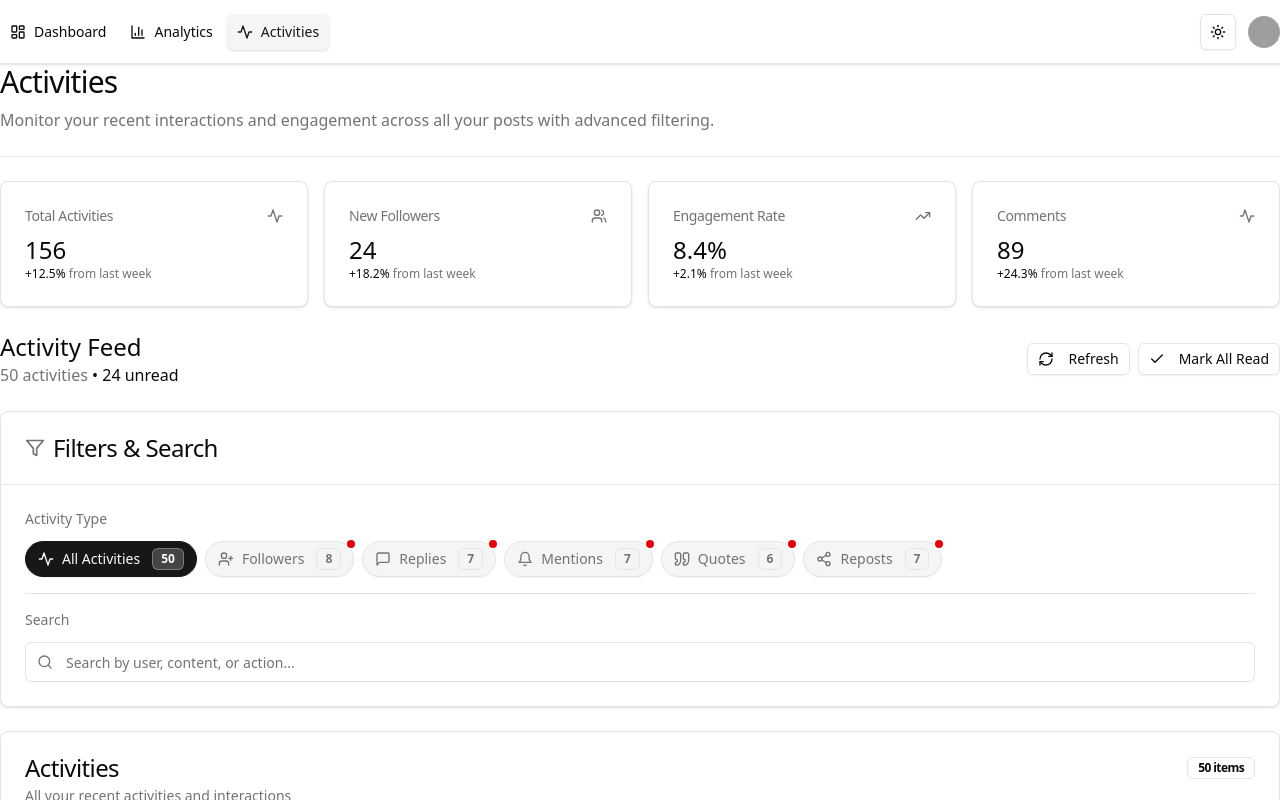
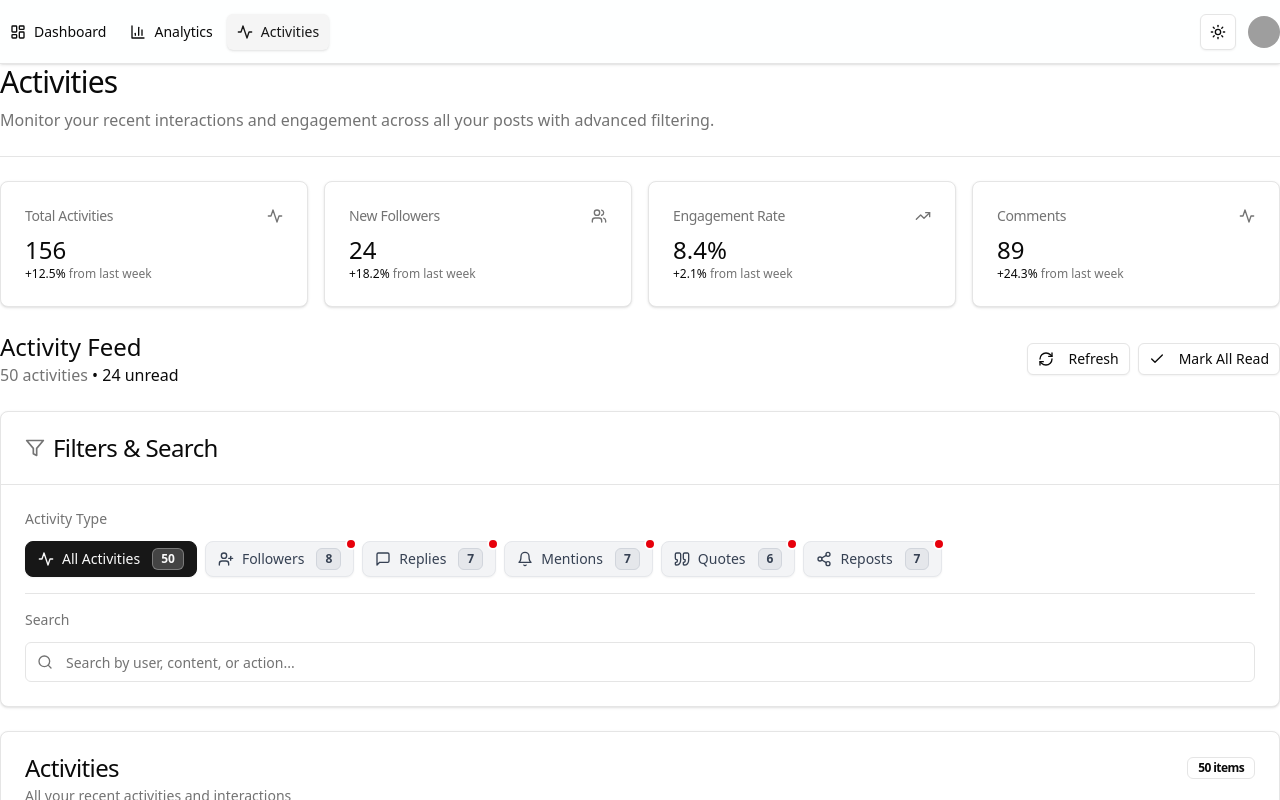
Before and after one commit to Nomad-engineers/threads-platform, a Next.js app: page /dashboard/activities in a window 1280 px wide. Shown: the top 800 px of the page. Built offline with nearby package versions, Linux system fonts and the light colour scheme; grey boxes are pictures that could not be loaded.

Commit message:
ui buttons with theme

```diff
--- a/components/dashboard/activities/activity-filters.tsx
+++ b/components/dashboard/activities/activity-filters.tsx
@@ -25,49 +25,49 @@ const filterConfig = [
     type: "all" as ActivityType,
     label: "All Activities",
     icon: Activity,
-    color: "text-muted-foreground",
-    bgColor: "bg-muted hover:bg-accent border border-border",
-    activeColor: "bg-primary text-primary-foreground hover:bg-primary/90 border border-primary",
+    color: "text-gray-700 dark:text-gray-200",
+    bgColor: "bg-gray-100 text-gray-700 border-gray-200 hover:bg-gray-200 dark:bg-gray-800 dark:text-gray-200 dark:border-gray-700 dark:hover:bg-gray-700",
+    activeColor: "bg-primary text-primary-foreground hover:bg-primary/90 dark:bg-primary/80 dark:hover:bg-primary/90 border-primary",
   },
   {
     type: "follow" as ActivityType,
     label: "Followers",
     icon: UserPlus,
-    color: "text-muted-foreground",
-    bgColor: "bg-muted hover:bg-accent border border-border",
-    activeColor: "bg-primary text-primary-foreground hover:bg-primary/90 border border-primary",
+    color: "text-gray-700 dark:text-gray-200",
+    bgColor: "bg-gray-100 text-gray-700 border-gray-200 hover:bg-gray-200 dark:bg-gray-800 dark:text-gray-200 dark:border-gray-700 dark:hover:bg-gray-700",
+    activeColor: "bg-primary text-primary-foreground hover:bg-primary/90 dark:bg-primary/80 dark:hover:bg-primary/90 border-primary",
   },
   {
     type: "reply" as ActivityType,
     label: "Replies",
     icon: MessageSquare,
-    color: "text-muted-foreground",
-    bgColor: "bg-muted hover:bg-accent border border-border",
-    activeColor: "bg-primary text-primary-foreground hover:bg-primary/90 border border-primary",
+    color: "text-gray-700 dark:text-gray-200",
+    bgColor: "bg-gray-100 text-gray-700 border-gray-200 hover:bg-gray-200 dark:bg-gray-800 dark:text-gray-200 dark:border-gray-700 dark:hover:bg-gray-700",
+    activeColor: "bg-primary text-primary-foreground hover:bg-primary/90 dark:bg-primary/80 dark:hover:bg-primary/90 border-primary",
   },
   {
     type: "mention" as ActivityType,
     label: "Mentions",
     icon: Bell,
-    color: "text-muted-foreground",
-    bgColor: "bg-muted hover:bg-accent border border-border",
-    activeColor: "bg-primary text-primary-foreground hover:bg-primary/90 border border-primary",
+    color: "text-gray-700 dark:text-gray-200",
+    bgColor: "bg-gray-100 text-gray-700 border-gray-200 hover:bg-gray-200 dark:bg-gray-800 dark:text-gray-200 dark:border-gray-700 dark:hover:bg-gray-700",
+    activeColor: "bg-primary text-primary-foreground hover:bg-primary/90 dark:bg-primary/80 dark:hover:bg-primary/90 border-primary",
   },
   {
     type: "quote" as ActivityType,
     label: "Quotes",
     icon: Quote,
-    color: "text-muted-foreground",
-    bgColor: "bg-muted hover:bg-accent border border-border",
-    activeColor: "bg-primary text-primary-foreground hover:bg-primary/90 border border-primary",
+    color: "text-gray-700 dark:text-gray-200",
+    bgColor: "bg-gray-100 text-gray-700 border-gray-200 hover:bg-gray-200 dark:bg-gray-800 dark:text-gray-200 dark:border-gray-700 dark:hover:bg-gray-700",
+    activeColor: "bg-primary text-primary-foreground hover:bg-primary/90 dark:bg-primary/80 dark:hover:bg-primary/90 border-primary",
   },
   {
     type: "repost" as ActivityType,
     label: "Reposts",
     icon: Share2,
-    color: "text-muted-foreground",
-    bgColor: "bg-muted hover:bg-accent border border-border",
-    activeColor: "bg-primary text-primary-foreground hover:bg-primary/90 border border-primary",
+    color: "text-gray-700 dark:text-gray-200",
+    bgColor: "bg-gray-100 text-gray-700 border-gray-200 hover:bg-gray-200 dark:bg-gray-800 dark:text-gray-200 dark:border-gray-700 dark:hover:bg-gray-700",
+    activeColor: "bg-primary text-primary-foreground hover:bg-primary/90 dark:bg-primary/80 dark:hover:bg-primary/90 border-primary",
   },
 ]
 
@@ -94,16 +94,16 @@ export function ActivityFilters({
             key={filter.type}
             variant="outline"
             onClick={() => onFilterChange(filter.type)}
+            aria-pressed={isActive}
             className={cn(
-              "relative flex items-center gap-2 px-4 py-2 rounded-full transition-all duration-200 border-0",
+              "relative flex items-center gap-2 px-4 py-2 rounded-lg text-sm font-medium transition-all duration-200 border",
               isActive
                 ? filter.activeColor
-                : filter.bgColor,
-              !isActive && filter.color
+                : filter.bgColor
             )}
           >
             <Icon className="h-4 w-4" />
-            <span className="font-medium">{filter.label}</span>
+            <span>{filter.label}</span>
 
             {/* Count badge */}
             <Badge
@@ -112,7 +112,7 @@ export function ActivityFilters({
                 "ml-1 px-2 py-0.5 text-xs font-semibold",
                 isActive
                   ? "bg-primary-foreground/20 text-primary-foreground border-primary-foreground/30"
-                  : "bg-muted text-muted-foreground border-border"
+                  : "bg-gray-200 text-gray-700 border-gray-300 dark:bg-gray-700 dark:text-gray-200 dark:border-gray-600"
               )}
             >
               {count}
```
